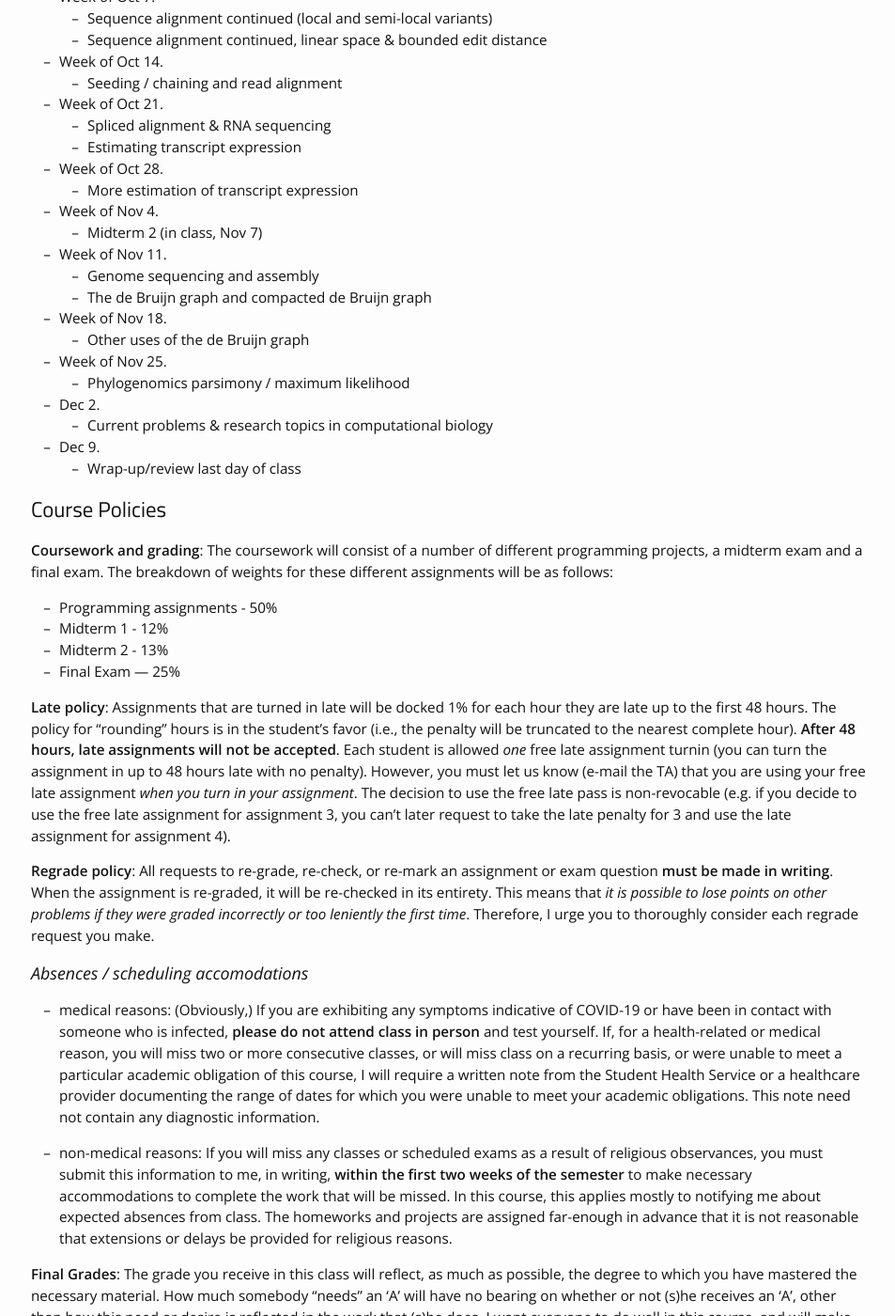
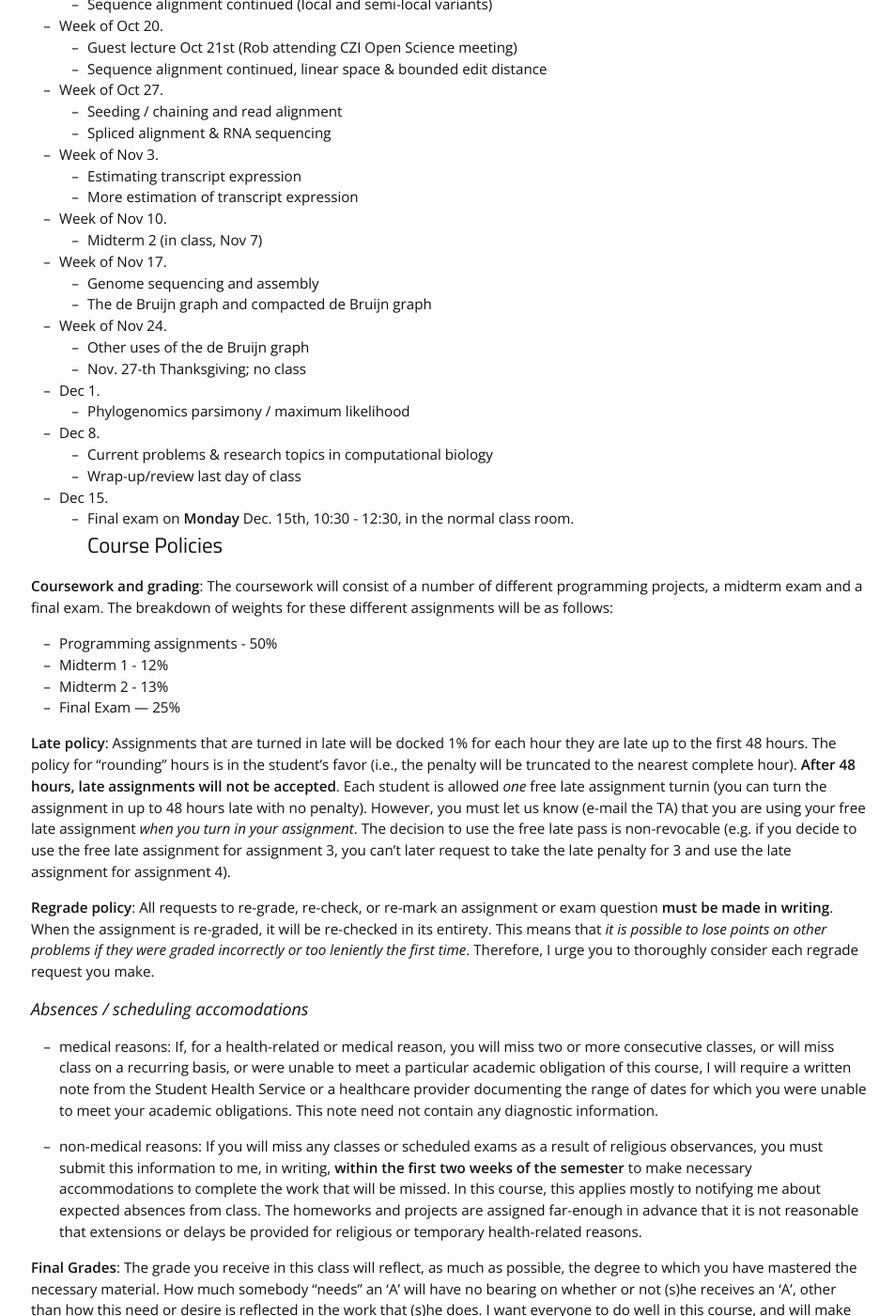
Before and after one commit to umd-cmsc423/f2025, a Jekyll site: the page built from materials.md, in a window 1280 px wide and 1400 px high, scrolled down 3092 px. Shown: the whole window at 94% size, without its empty margins (162-1115 px from the left). Built offline with Jekyll 4.4.1, drawn with Linux system fonts in a browser that asks for light colours; nearby versions of some CDN libraries; some of the changed text lies outside the part shown.

Commit message:
update schedule

```diff
--- a/materials.md
+++ b/materials.md
@@ -77,67 +77,67 @@ Programming assignments will be assigned and collected [via Gradescope](https://
 
 ## Course  Schedule
 
-The following is a planned schedule of the material we will cover in the course, as well as when we will cover it.  The mapping between content and dates below _is subject to change_ depending on how quickly we move.  The current schedule is  optimistic, and I would like to cover all of this material.  However, it's much more important that the class understand the material we cover than that we get to all of the topics I'd like to discuss.  Thus, the time we spend on certain topics and the precise list of topics we cover is subject to change throughout the semester depending on our pace.
+The following is a _planned_ schedule of the material we will cover in the course, as well as when we will cover it.  The mapping between content and dates below _is subject to change_ depending on how quickly we move.  The current schedule is  optimistic, and I would like to cover all of this material.  However, it's much more important that the class understand the material we cover than that we get to all of the topics I'd like to discuss.  Thus, the time we spend on certain topics and the precise list of topics we cover is subject to change throughout the semester depending on our pace.
 
-** NOTE ** : This is an outdated schedule, not yet adapted for Fall 2025 yet.
-
-- Week of Aug 26.
+- Week of Sept 1.
   - Course introduction, logistics & goals
   - Overview of bioinformatics, basic biology & biotechnology
 
-- Week of Sept 2.
+- Week of Sept 8.
   - Exact string matching
   - KMP & Z algorithms
 
-- Week of Sept 9.
+- Week of Sept 15.
   - Exact string matching continued (semi-numeric matching)
 
-- Week of Sept 16.
+- Week of Sept 22.
   - Text indexing for rapid search (overview & Suffix Trie)
   - Suffix Arrays
 
-- Week of Sept 23.
+- Week of Sept 29.
   - BWT and FM-index
   - more BWT and FM-index
 
-- Week of Sept 30.
+- Week of Oct 6.
   - Midterm 1 (in class)
   - Sequence alignment & dynamic programming
 
-- Week of Oct 7.
+- Week of Oct 13.
+  - No class Oct. 14th; Fall break
   - Sequence alignment continued (local and semi-local variants)
+
+- Week of Oct 20.
+  - Guest lecture Oct 21st (Rob attending CZI Open Science meeting)
   - Sequence alignment continued, linear space & bounded edit distance
 
-- Week of Oct 14.
+- Week of Oct 27.
   - Seeding / chaining and read alignment
+  - Spliced alignment & RNA sequencing
 
-- Week of Oct 21.
-  - Spliced alignment & RNA sequencing
+- Week of Nov 3.
   - Estimating transcript expression
-
-- Week of Oct 28.
   - More estimation of transcript expression
 
-- Week of Nov 4.
+- Week of Nov 10.
   - Midterm 2 (in class, Nov 7)
 
-- Week of Nov 11.
+- Week of Nov 17.
   - Genome sequencing and assembly
   - The de Bruijn graph and compacted de Bruijn graph
 
-- Week of Nov 18.
+- Week of Nov 24.
   - Other uses of the de Bruijn graph
+  - Nov. 27-th Thanksgiving; no class
 
-- Week of Nov 25.
+- Dec 1.
   - Phylogenomics parsimony / maximum likelihood
 
-- Dec 2.
+- Dec 8.
   - Current problems & research topics in computational biology
-
-- Dec 9.
   - Wrap-up/review last day of class
 
-
+- Dec 15.
+  - Final exam on **Monday** Dec. 15th, 10:30 - 12:30, in the normal class room.
 ## Course Policies
 
 **Coursework and grading**: The coursework will consist of a number of different programming projects, a midterm exam and a final exam. The breakdown of weights for these different assignments will be as follows:
@@ -152,9 +152,9 @@ The following is a planned schedule of the material we will cover in the course,
 **Regrade policy**: All requests to re-grade, re-check, or re-mark an assignment or exam question **must be made in writing**. When the assignment is re-graded, it will be re-checked in its entirety. This means that *it is possible to lose points on other problems if they were graded incorrectly or too leniently the first time*. Therefore, I urge you to thoroughly consider each regrade request you make.
 
 ### Absences / scheduling accomodations
-  - medical reasons: (Obviously,) If you are exhibiting any symptoms indicative of COVID-19 or have been in contact with someone who is infected, **please do not attend class in person** and test yourself. If, for a health-related or medical reason, you will miss two or more consecutive classes, or will miss class on a recurring basis, or were unable to meet a particular academic obligation of this course, I will require a written note from the Student Health Service or a healthcare provider documenting the range of dates for which you were unable to meet your academic obligations. This note need not contain any diagnostic information.
+  - medical reasons: If, for a health-related or medical reason, you will miss two or more consecutive classes, or will miss class on a recurring basis, or were unable to meet a particular academic obligation of this course, I will require a written note from the Student Health Service or a healthcare provider documenting the range of dates for which you were unable to meet your academic obligations. This note need not contain any diagnostic information.
 
-  - non-medical reasons: If you will miss any classes or scheduled exams as a result of religious observances, you must submit this information to me, in writing, **within the first two weeks of the semester** to make necessary accommodations to complete the work that will be missed. In this course, this applies mostly to notifying me about expected absences from class.  The homeworks and projects are assigned far-enough in advance that it is not reasonable that extensions or delays be provided for religious reasons.
+  - non-medical reasons: If you will miss any classes or scheduled exams as a result of religious observances, you must submit this information to me, in writing, **within the first two weeks of the semester** to make necessary accommodations to complete the work that will be missed. In this course, this applies mostly to notifying me about expected absences from class.  The homeworks and projects are assigned far-enough in advance that it is not reasonable that extensions or delays be provided for religious or temporary health-related reasons.
 
 **Final Grades**: The grade you receive in this class will reflect, as much as possible, the degree to which you have mastered the necessary material. How much somebody “needs” an ‘A’ will have no bearing on whether or not (s)he receives an ‘A’, other than how this need or desire is reflected in the work that (s)he does. I want everyone to do well in this course, and will make every reasonable effort to help you understand the material as well as possible. However, barring errors in the grading of assignments, the grades you receive at the end of the semester are final, and I will not alter them for personal or non-academic reasons, *so please do not ask me to*!
 
@@ -180,7 +180,7 @@ The following is a planned schedule of the material we will cover in the course,
 
 Academic integrity is a very serious issue. Any assignment, project or exam you complete in this course is expected to be your own work. If you are allowed to discuss the details of or work together on an assignment, this will be made explicit. Otherwise, you are expected to complete the work yourself. *Plagarism is not just the outright copying of content*. If you paraphrase someone else's thoughts, words, or ideas and you don't cite your source, this constitues plagraism. It is always much better to turn in an incorrect or incomplete assignment representing your own efforts than to attempt to pass off the work of another as your own. **If you are academically dishonest in this course, you will recieve a grade of XF, and you will be reported to the university's Office of Student Conduct**.
 
-**Generative AI / ChatGPT Policy** : The purpose of the programming assignments in the course is for *you* to understand and implement the data structures and algorithms we will cover.  Therefore, you _should not_ use generative AI (e.g. ChatGPT, Co-pilot, etc.) to implement any considerable or non-trivial part of your assignment.  If you do make use of generative AI for any specific code (e.g. utility functions, file parsing, etc.), you must comment directly in the code the generative AI model you used, and the prompt to which the resulting code was a response.
+**Generative AI / ChatGPT Policy** : The purpose of the programming assignments in the course is for *you* to understand and implement the data structures and algorithms we will cover.  Therefore, you _should not_ use generative AI (e.g. ChatGPT, Co-pilot, Claude, etc.) to implement any considerable or non-trivial part of your assignment.  If you do make use of generative AI for any specific code (e.g. utility functions, file parsing, etc.), you must comment directly in the code the generative AI model you used, and the prompt to which the resulting code was a response. Use of generative AI for core algorithmic or data strcuture components of the project, or failure to disclose the use of generative AI for any part of a project, will constitute a violation of academic integrity with respect to this course.
 
 ### Accessibility and Disability Service, ADS
 
```
